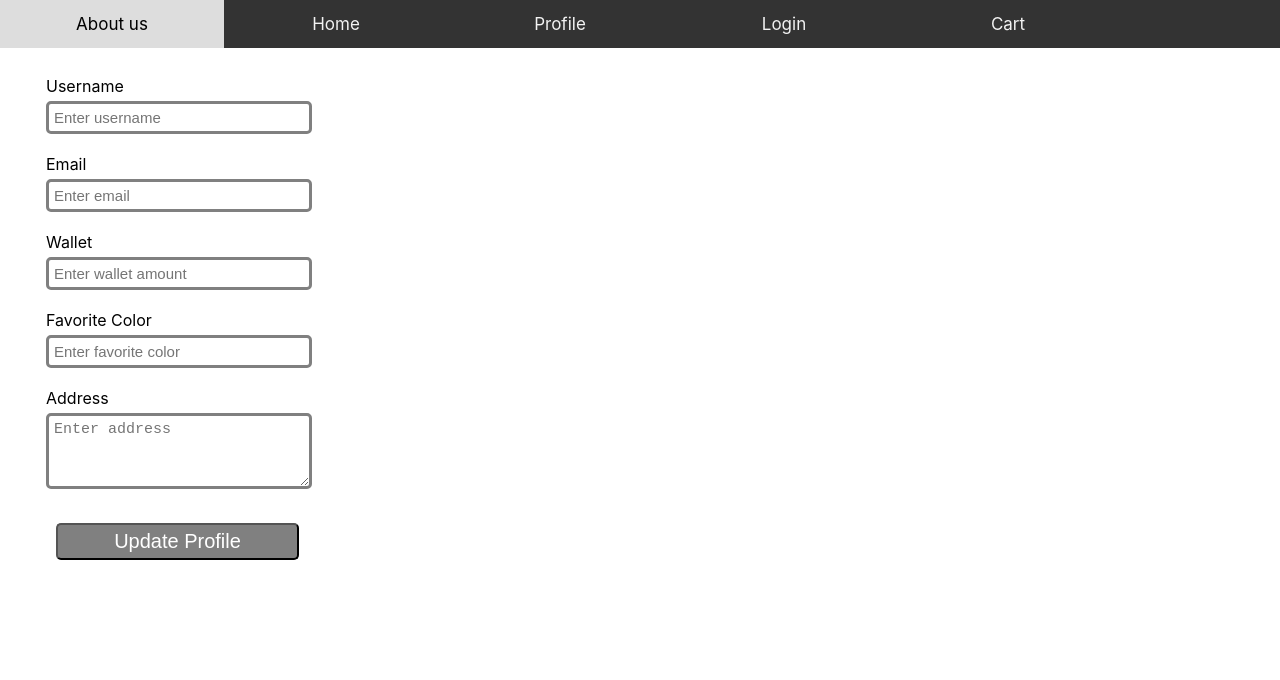
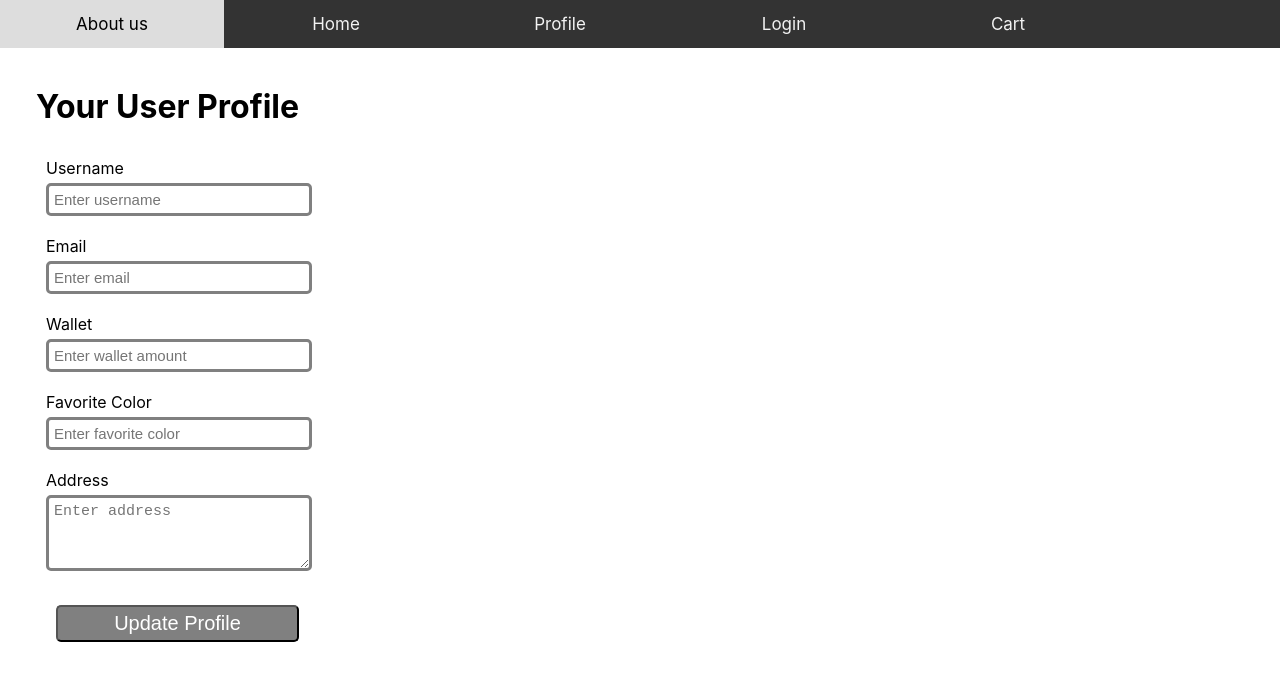
Before and after one commit to fosterv2/online_grocery_shopping_front_end, a React (Create React App) app in the folder online_grocery_shopping_front_end/: page /profile in a window 1280 px wide. Shown: the top 680 px of the page. Built offline with nearby package versions, Linux system fonts and the light colour scheme; no server answers.

Commit message:
added a heading in profile

```diff
--- a/online_grocery_shopping_front_end/src/pages/UserProfile.js
+++ b/online_grocery_shopping_front_end/src/pages/UserProfile.js
@@ -39,9 +39,7 @@ export default class UserProfile extends Component {
             body: JSON.stringify(this.state.fields)
         })
         .then(resp => resp.json())
-        .then(user => {
-            console.log(user)
-        })
+        .then(console.log)
         .catch()
     }
 
@@ -49,7 +47,7 @@ export default class UserProfile extends Component {
         const { username, color, address, wallet, email } = this.state.fields
         return(
             <div className="ui form">
-                {this.state.error ? <h1>That username is already taken</h1> : null}
+                <h1>Your User Profile</h1>
                 <form onSubmit={this.handleSubmit}>
                     <div className="ui field">
                         <label>Username</label><br/>
```
